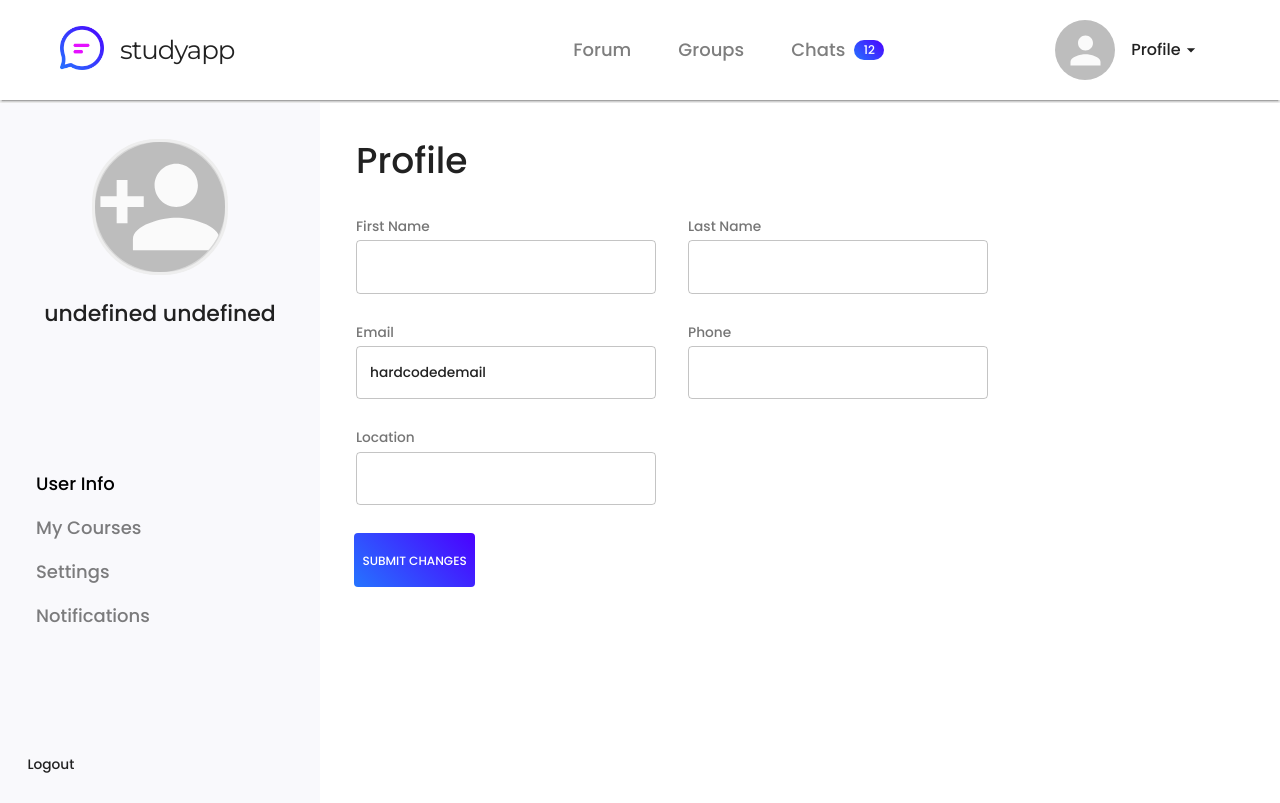
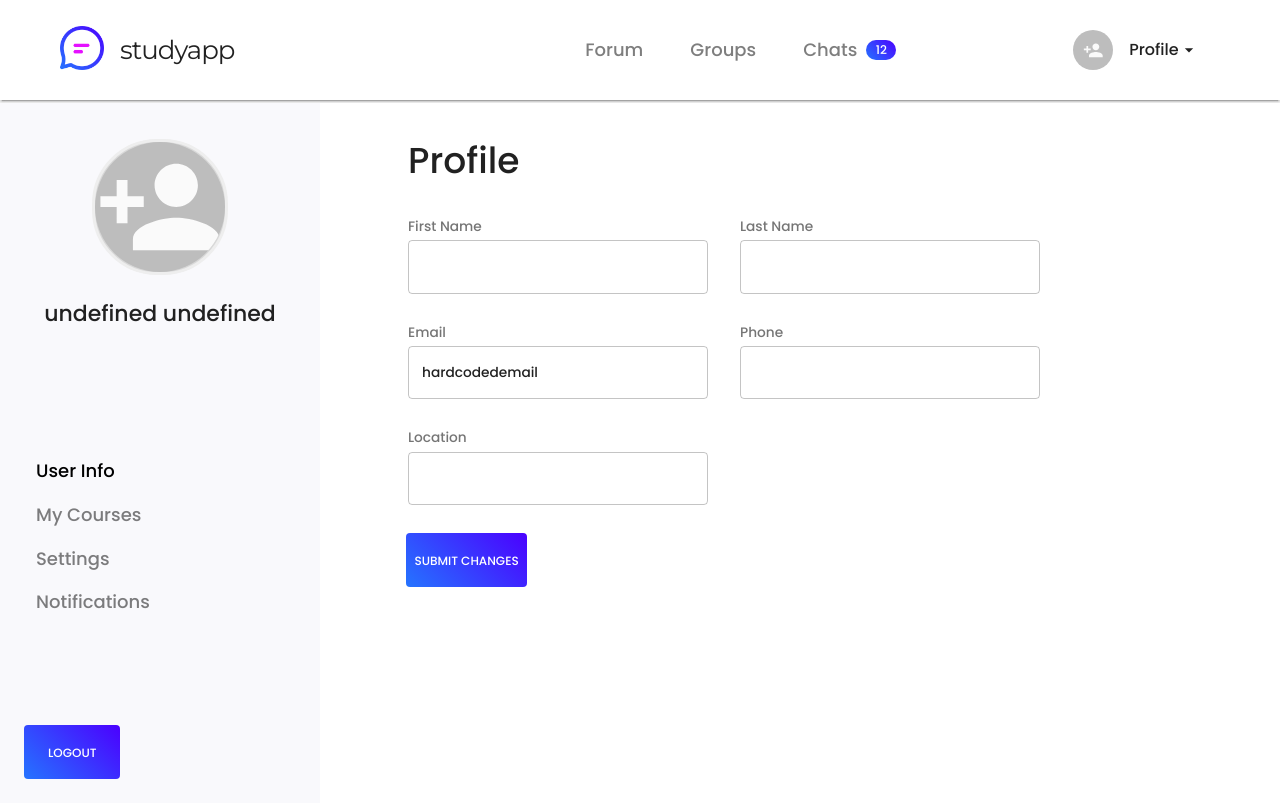
Before and after one commit to jonquag/Study-App, a React (Create React App) app in the folder client/: page /profile in a window 1280 px wide. Built offline with nearby package versions, Linux system fonts and the light colour scheme; no server answers.

Commit message:
update pre-merge

```diff
--- a/client/src/App.js
+++ b/client/src/App.js
@@ -7,7 +7,7 @@ import { theme } from './themes/theme';
 import Profile from './pages/Profile';
 import Signup from './pages/auth/Sign-up';
 import Login from './pages/auth/Login';
-import ProtectedRoute from './pages/routing/ProtectedRoute';
+// import ProtectedRoute from './pages/routing/ProtectedRoute';
 import Chat from './pages/contentPages/Chat';
 import Forum from './pages/contentPages/Forum';
 import Groups from './pages/contentPages/Groups';
@@ -37,9 +37,9 @@ function App() {
                                     path="/profile/:profileContent"
                                     component={Profile}
                                 />
-                                <ProtectedRoute path="/forum" component={Forum} />
-                                <ProtectedRoute path="/groups" component={Groups} />
-                                <ProtectedRoute path="/chat" component={Chat} />
+                                <Route path="/forum" component={Forum} />
+                                <Route path="/groups" component={Groups} />
+                                <Route path="/chat" component={Chat} />
                             </Layout>
 
                             {/* Any other unknown paths redirects to sign-up. */}
--- a/client/src/components/DragzonePicture.js
+++ b/client/src/components/DragzonePicture.js
@@ -24,7 +24,6 @@ const ProfilePic = () => {
 
                 const form = new FormData();
                 form.append('image', droppedFiles[0]);
-                // form.append('firstName', profile.firstName);
                 const res = await axios
                     .post('/upload', form)
                     .catch(err => console.log(err));
--- a/client/src/components/Profile/Sidebar.js
+++ b/client/src/components/Profile/Sidebar.js
@@ -1,5 +1,5 @@
 import React from 'react';
-import { Grid, Typography } from '@material-ui/core';
+import { Grid, Typography, Button } from '@material-ui/core';
 import { NavLink } from 'react-router-dom';
 import { makeStyles } from '@material-ui/styles';
 import { useGlobalContext } from '../../context/studyappContext';
@@ -30,6 +30,10 @@ const useStyles = makeStyles(theme => ({
     },
     logoutStyles: {
         padding: '2em',
+        color: '#FFF',
+        background: theme.palette.primary.gradient,
+        height: 54,
+        margin: '2em',
     },
 }));
 
@@ -105,7 +109,7 @@ const Drawer = props => {
             </Grid>
             <Grid container item>
                 <Grid item>
-                    <Typography className={classes.logoutStyles}>Logout</Typography>
+                    <Button className={classes.logoutStyles}>Logout</Button>
                 </Grid>
             </Grid>
         </Grid>
--- a/client/src/components/Profile/UserInfo.js
+++ b/client/src/components/Profile/UserInfo.js
@@ -25,7 +25,7 @@ const useStyles = makeStyles(theme => ({
         marginTop: '1em',
     },
     container: {
-        marginLeft: '3em',
+        padding: theme.spacing(0, 0, 0, 11),
     },
 }));
 
@@ -40,7 +40,8 @@ const UserInfo = () => {
     const { profile } = useGlobalContext();
     console.log(profile);
 
-    const updateProfileInfo = () => {
+    const handleSubmit = e => {
+        e.preventDefault();
         const userInfo = {
             firstName,
             lastName,
@@ -50,6 +51,11 @@ const UserInfo = () => {
         };
         axios.put(`/profile/${profile.user._id}`, userInfo);
         console.log('update changes clicked');
+        // setFirstName(profile.firstName);
+        // setLastName(profile.lastName);
+        // setEmail(profile.email);
+        // setLocation(profile.location);
+        // setPhone(profile.phone);
     };
 
     return (
@@ -65,7 +71,7 @@ const UserInfo = () => {
                     Profile
                 </Typography>
             </Grid>
-            <form className={classes.root} noValidate autoComplete="off">
+            <form noValidate autoComplete="off">
                 <Grid
                     item
                     container
@@ -82,7 +88,7 @@ const UserInfo = () => {
                             id="outlined"
                             hinttext="Change first name.."
                             variant="outlined"
-                            value={profile.firstName}
+                            defaultValue={profile.firstName}
                             onChange={e => setFirstName(e.target.value)}
                             className={classes.inputStyles}
                         />
@@ -138,10 +144,7 @@ const UserInfo = () => {
                     </Grid>
                     <Grid container>
                         <Grid item>
-                            <Button
-                                className={classes.button}
-                                onClick={updateProfileInfo}
-                            >
+                            <Button className={classes.button} onClick={handleSubmit}>
                                 Submit Changes
                             </Button>
                         </Grid>
--- a/client/src/context/actions.js
+++ b/client/src/context/actions.js
@@ -32,6 +32,7 @@ export const login = values => async dispatch => {
 export const fetchProfile = () => async dispatch => {
     try {
         const res = await axios.get('/profile');
+        console.log('res: ' + res.data);
         const { profile, user } = res.data;
         const { courses, university } = user;
         dispatch({
--- a/client/src/pages/layout/Navbar.js
+++ b/client/src/pages/layout/Navbar.js
@@ -20,6 +20,7 @@ import { NavLink, useHistory } from 'react-router-dom';
 import logo from '../../images/logo_study.png';
 import { useStyles } from './NavbarStyles';
 import { useGlobalContext } from '../../context/studyappContext';
+import PersonAddIcon from '@material-ui/icons/PersonAdd';
 
 const Navbar = () => {
     const classes = useStyles();
@@ -101,11 +102,18 @@ const Navbar = () => {
                         </List>
                     </div>
                     <div className={classes.profile}>
-                        <Avatar
-                            alt="profile_img"
-                            src={profile.imageUrl}
-                            className={classes.avatar}
-                        />
+                        {profile.imageUrl ? (
+                            <Avatar
+                                alt="Profile Pic"
+                                src={profile.imageUrl}
+                                className={classes.avatar}
+                            />
+                        ) : (
+                            <Avatar className={classes.large}>
+                                <PersonAddIcon className={classes.large} />
+                            </Avatar>
+                        )}
+
                         <Button
                             endIcon={<ArrowDropDownIcon />}
                             className={classes.profile_button}
```
